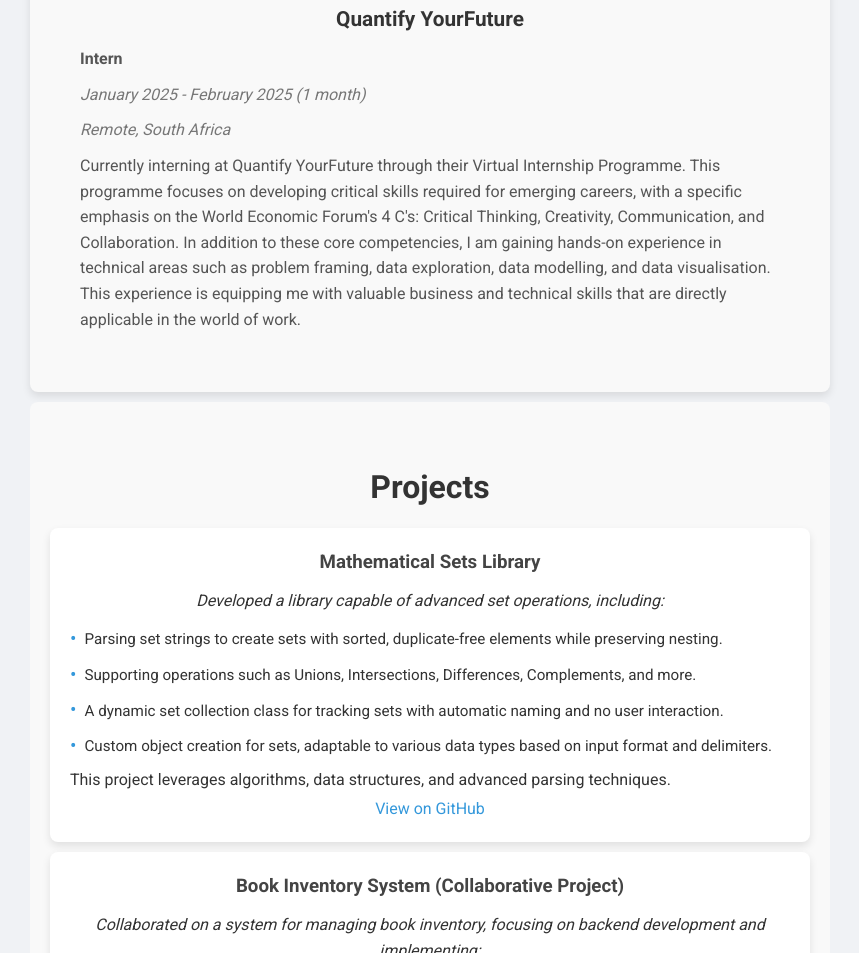
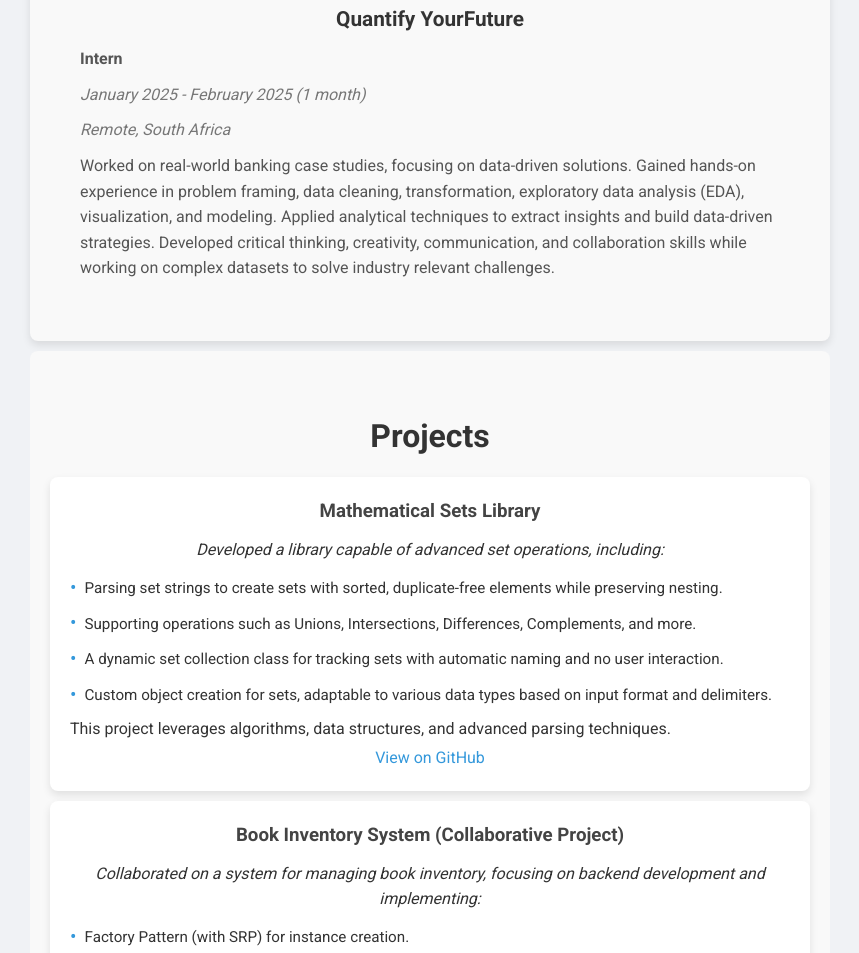
Before and after one commit to Shisui-Pho/My-Portfolio, a plain HTML site: page index.html in a window 1280 px wide. Shown: the part 2631-3584 px from the top of the page, without its empty margins (210-1069 px from the left). Drawn offline with Linux system fonts and the light colour scheme.

Commit message:
Update index.html

```diff
--- a/index.html
+++ b/index.html
@@ -151,7 +151,13 @@
             <p class="role"><strong>Intern</strong></p>
             <p><em>January 2025 - February 2025 (1 month)</em></p>
             <p><em>Remote, South Africa</em></p>
-            <p>Currently interning at Quantify YourFuture through their Virtual Internship Programme. This programme focuses on developing critical skills required for emerging careers, with a specific emphasis on the World Economic Forum's 4 C's: Critical Thinking, Creativity, Communication, and Collaboration. In addition to these core competencies, I am gaining hands-on experience in technical areas such as problem framing, data exploration, data modelling, and data visualisation. This experience is equipping me with valuable business and technical skills that are directly applicable in the world of work.</p>
+            <p>Worked on real-world banking case studies, focusing on data-driven
+ solutions. Gained hands-on experience in problem framing, data cleaning,
+ transformation, exploratory data analysis (EDA), visualization, and modeling.
+ Applied analytical techniques to extract insights and build data-driven
+ strategies. Developed critical thinking, creativity, communication, and
+ collaboration skills while working on complex datasets to solve industry
+relevant challenges.</p>
         </div>
 
     </section>
```
